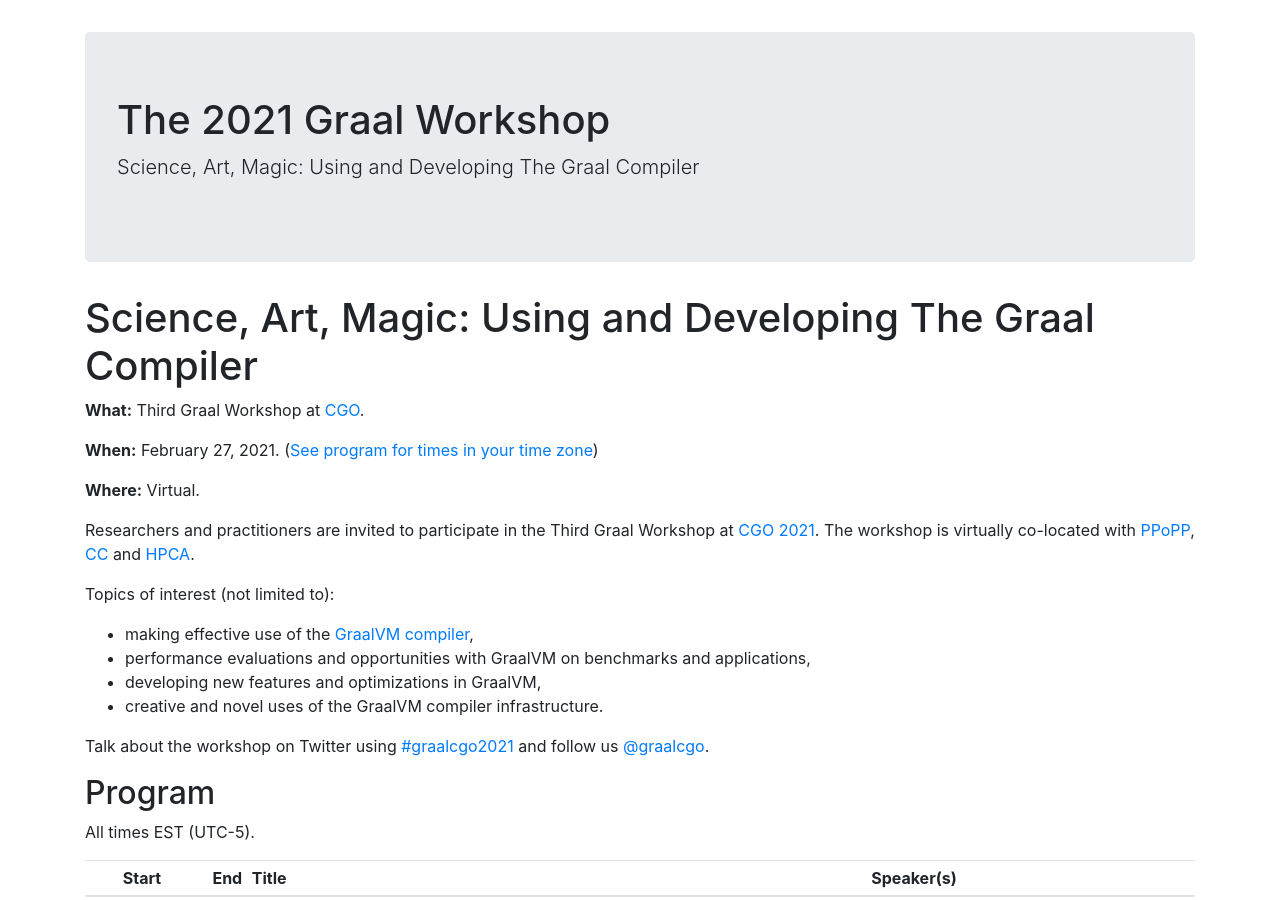
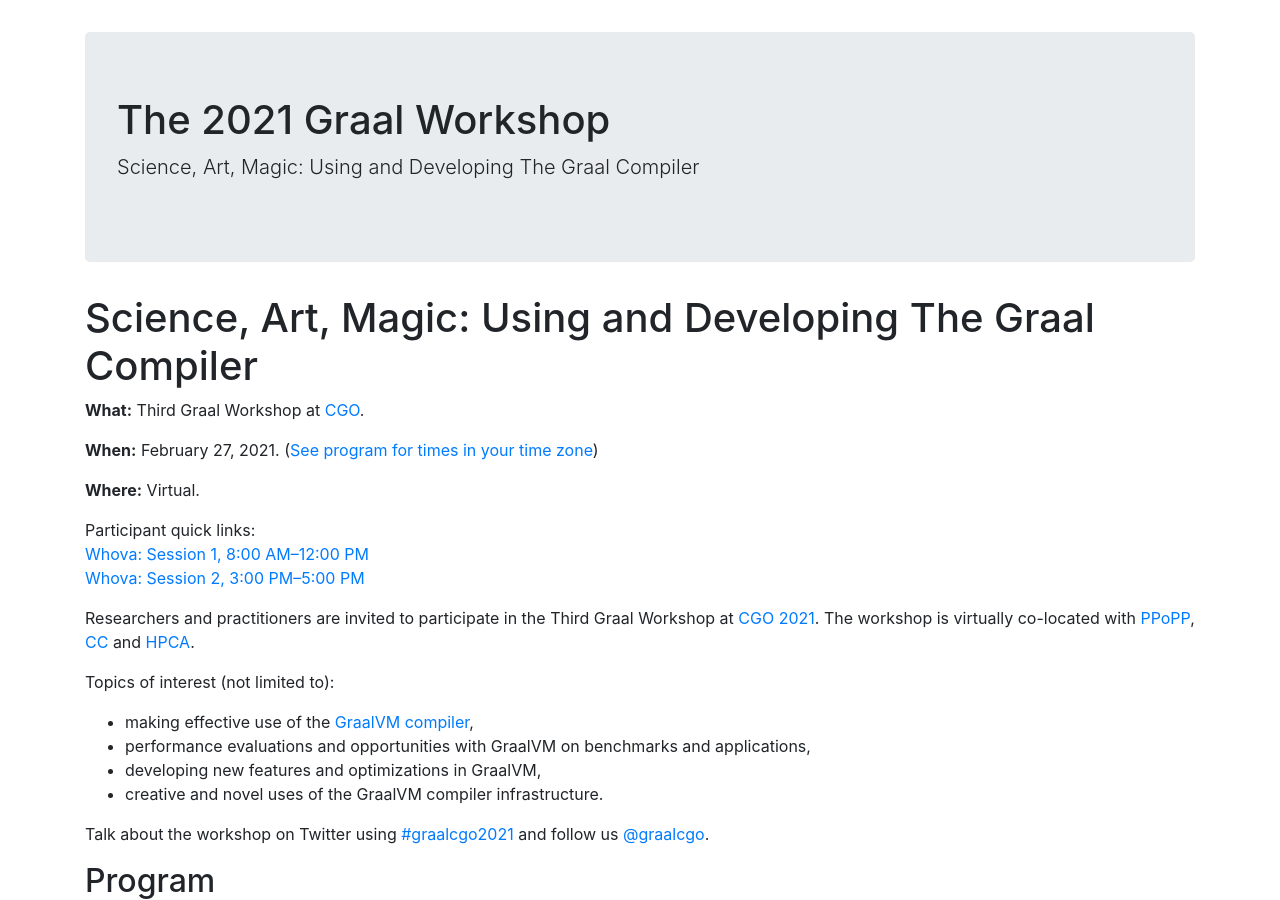
Before and after one commit to graalworkshop/graalworkshop.github.io, a Jekyll site: the page built from 2021/index.md, in a window 1280 px wide and 900 px high. Built offline with Jekyll 4.4.1, drawn with Linux system fonts in a browser that asks for light colours.

Commit message:
Add quick links for participants

```diff
--- a/2021/index.md
+++ b/2021/index.md
@@ -10,6 +10,12 @@ title: 2021
 **When:** February 27, 2021. ([See program for times in your time zone](https://conf.researchr.org/program/cgo-2021/program-cgo-2021))
 
 **Where:** Virtual.
+
+Participant quick links:
+<br>
+[Whova: Session 1, 8:00&nbsp;AM&ndash;12:00&nbsp;PM](https://whova.com/portal/webapp/ppopp_202102/Agenda/1486769)
+<br>
+[Whova: Session 2, 3:00&nbsp;PM&ndash;5:00&nbsp;PM](https://whova.com/portal/webapp/ppopp_202102/Agenda/1486771)
 
 Researchers and practitioners are invited to participate in the Third Graal Workshop at [CGO 2021](https://conf.researchr.org/home/cgo-2021). The workshop is virtually co-located with [PPoPP](https://conf.researchr.org/home/PPoPP-2021), [CC](https://conf.researchr.org/home/CC-2021) and [HPCA](https://hpca-conf.org/2021/).
 
```
